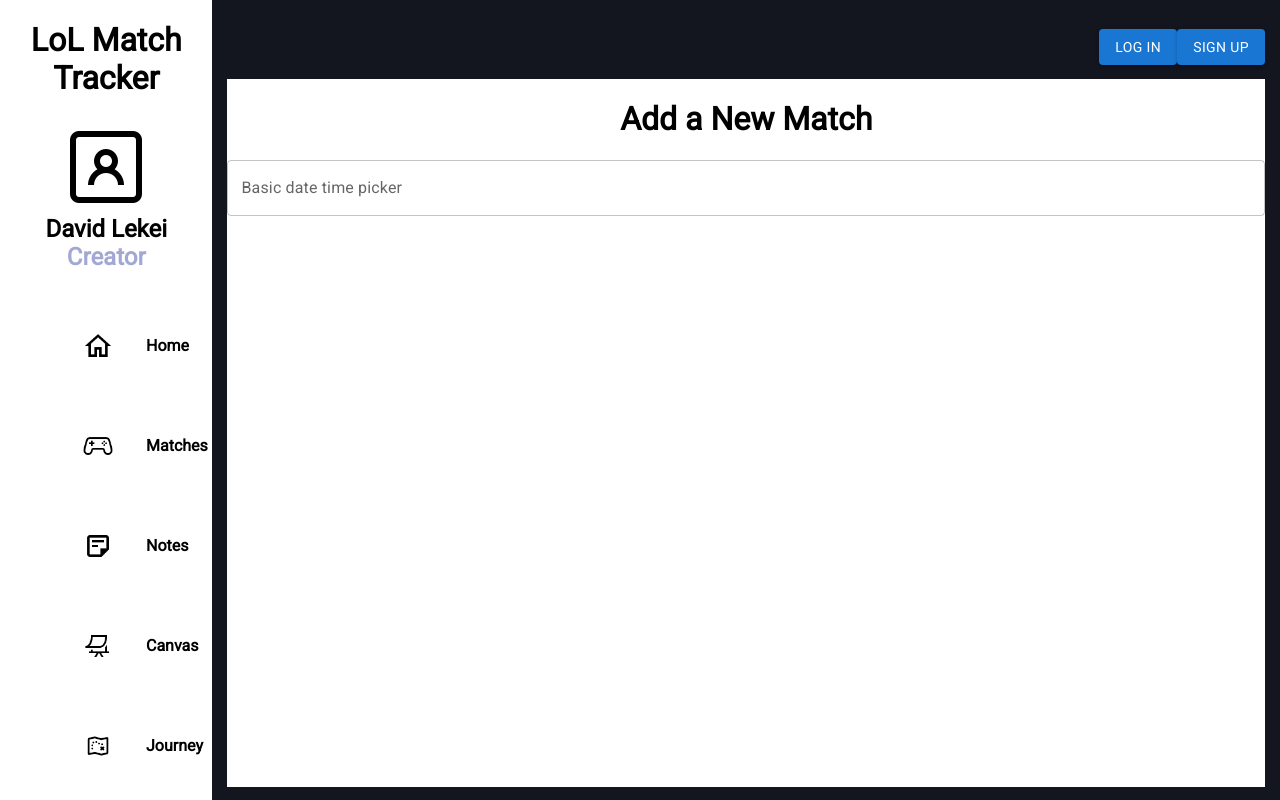
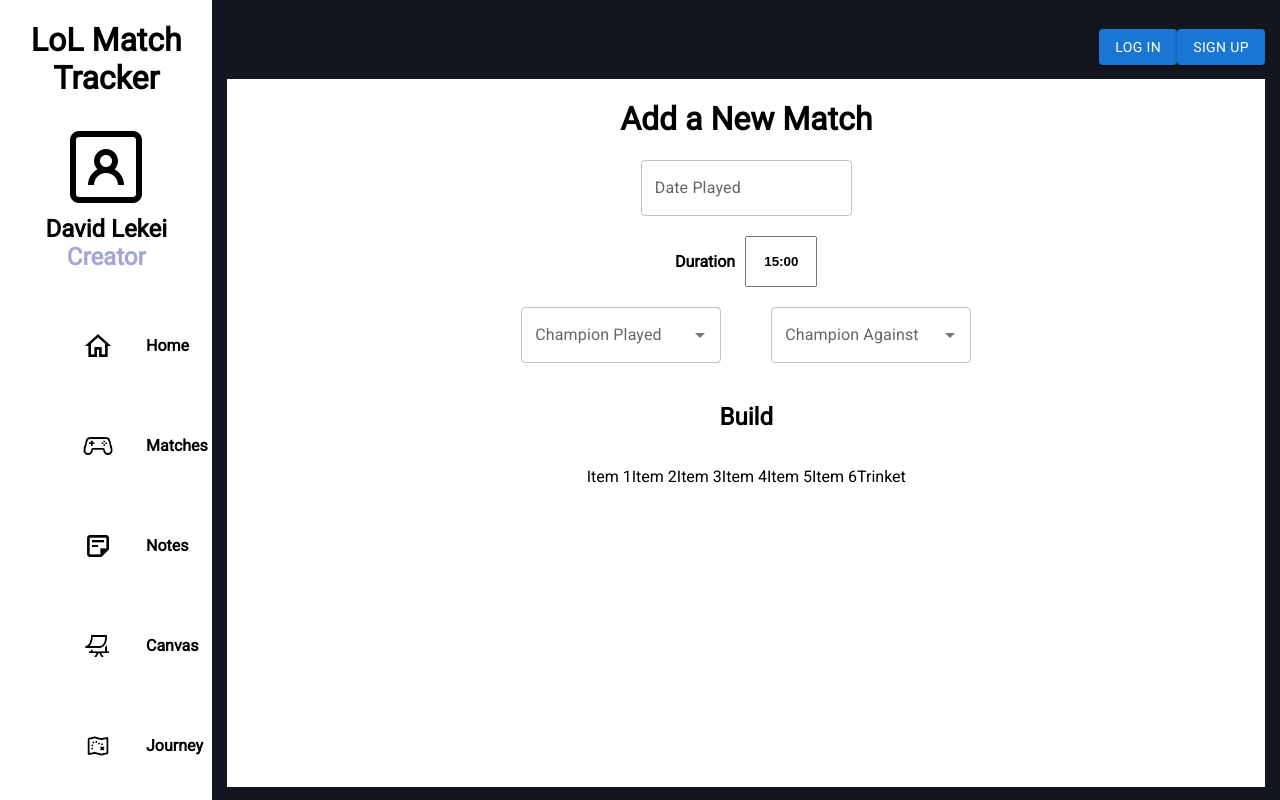
Before and after one commit to DavidLekei/LolMatchTracker, a React (Create React App) app in the folder WebApp/lol-match-tracker/: page /matches/new in a window 1280 px wide. Built offline with nearby package versions, Linux system fonts and the light colour scheme; a web font is replaced by a local one.

Commit message:
Half of the form components have been added

```diff
--- a/WebApp/lol-match-tracker/src/Components/Game/Champions/ChampionSelectField.js
+++ b/WebApp/lol-match-tracker/src/Components/Game/Champions/ChampionSelectField.js
@@ -13,18 +13,25 @@ export default function ChampionSelectField(props){
         }
     });
 
-    console.log(props.id);
+    let addButton;
 
-    return <div className = "modal-filter-dropdown-container"><Autocomplete
+    if(props.button === true)
+    {
+        addButton = <input type="button" label="+"></input>
+    }
+
+    return (
+        <div className = "modal-filter-dropdown-container"><Autocomplete
             id={props.id}
             options={options.sort((a,b) => a.firstLetter.localeCompare(b.firstLetter))}
             groupBy={(option) => option.firstLetter}
             getOptionLabel={(option) => option.name}
             sx={{ width: 200 }}
-        renderInput={(params) => <TextField {...params} label="Champion" />}
+            renderInput={(params) => <TextField {...params} label={props.label} />}
         />
-    <input type="button" label="+"></input>
+        {addButton}
         </div>
+    )
 }
 
 const champions = [
--- a/WebApp/lol-match-tracker/src/Components/Match/MatchListviewFilterModal.js
+++ b/WebApp/lol-match-tracker/src/Components/Match/MatchListviewFilterModal.js
@@ -19,7 +19,7 @@ class MatchListviewFilterModal extends Component{
         return(
             <div id={this.props.id} className={`match-filter-modal`}>
                 <ModalHeader text="Filter Matches" exit_onclick=""></ModalHeader>
-                <ChampionSelectField id="match-filter-champ-select"></ChampionSelectField>
+                <ChampionSelectField id="match-filter-champ-select" label="Champion" button={true}></ChampionSelectField>
                 {/* <DropdownMenu id="match-filter-champ-select" label="Champion Played"></DropdownMenu> */}
                 <DropdownMenu id="match-filter-champ-against-select" label="Against"></DropdownMenu>
                 <DateInput id="match-filter-start-date" label="Start Date"></DateInput>
--- a/WebApp/lol-match-tracker/src/Components/Match/NewMatch/CreateMatchPage.js
+++ b/WebApp/lol-match-tracker/src/Components/Match/NewMatch/CreateMatchPage.js
@@ -3,7 +3,10 @@ import React, {Component} from 'react';
 import {Link} from 'react-router-dom'
 
 import Button from '@mui/material/Button';
-import {DateTimePicker} from '@mui/x-date-pickers/DateTimePicker'
+import DateTimeCalendar from './DateTimeCalendar'
+
+//Local imports
+import ChampionSelectField from '../../Game/Champions/ChampionSelectField'
 
 export default function CreateMatchPage(props){
 
@@ -15,13 +18,71 @@ export default function CreateMatchPage(props){
             minHeight:"92%",
             backgroundColor: "white",
             marginBottom:"50px",
+        },
+        block: {
+            display:"flex",
+            flexDirection:"row",
+            marginTop: "20px",
+            alignItems:"center",
+            justifyContent:"center",
+        },
+        row:{
+            display:"flex",
+            flexDirection:"row",
+            justifyContent:"center",
+        },
+        column:{
+            display:"flex",
+            flexDirection:"column",
+            alignItems:"center",
+        },
+        marginTop:{
+            marginTop:"20px",
+        },
+        marginRight: {
+            marginRight:"10px",
+        },
+        input: {
+            maxWidth:"25%",
+            textAlign:"center",
+            fontWeight:"bold",
         }
     }
 
     return(
         <div style={pageStyles.container}>
             <h1>Add a New Match</h1>
-            <DateTimePicker label="Basic date time picker" />
+            <DateTimeCalendar label="Date Played"/>
+            <div style={pageStyles.block}>
+                <div style={pageStyles.row}>
+                    <p style={pageStyles.marginRight}><b>Duration</b></p>
+                    <input defaultValue={"15:00"} style={pageStyles.input}></input>
+                </div>
+            </div>
+
+            <div style={pageStyles.block}>
+                <div style={{display:"flex", flexDirection: "column", marginRight:"50px"}}>
+                    <ChampionSelectField label="Champion Played"></ChampionSelectField>
+                </div>
+                <div>
+                <ChampionSelectField label="Champion Against"></ChampionSelectField>
+                </div>
+            </div>
+
+            <div style={pageStyles.block}>
+                <div style={pageStyles.column}>
+                    <h2>Build</h2>
+                    <div style={pageStyles.row}>
+                        <p>Item 1</p>
+                        <p>Item 2</p>
+                        <p>Item 3</p>
+                        <p>Item 4</p>
+                        <p>Item 5</p>
+                        <p>Item 6</p>
+                        <p>Trinket</p>
+                    </div>
+                </div>
+            </div>
         </div>
     )
 
--- /dev/null
+++ b/WebApp/lol-match-tracker/src/Components/Match/NewMatch/DateTimeCalendar.js
@@ -0,0 +1,11 @@
+import React, {Component} from 'react';
+
+import {DateTimePicker} from '@mui/x-date-pickers/DateTimePicker'
+
+export default function DateTimeCalendar(props){
+    return(
+        <div>
+            <DateTimePicker label={props.label}></DateTimePicker>
+        </div>
+    )
+}
```
Lines whose indentation alone changed are shown as unchanged.
